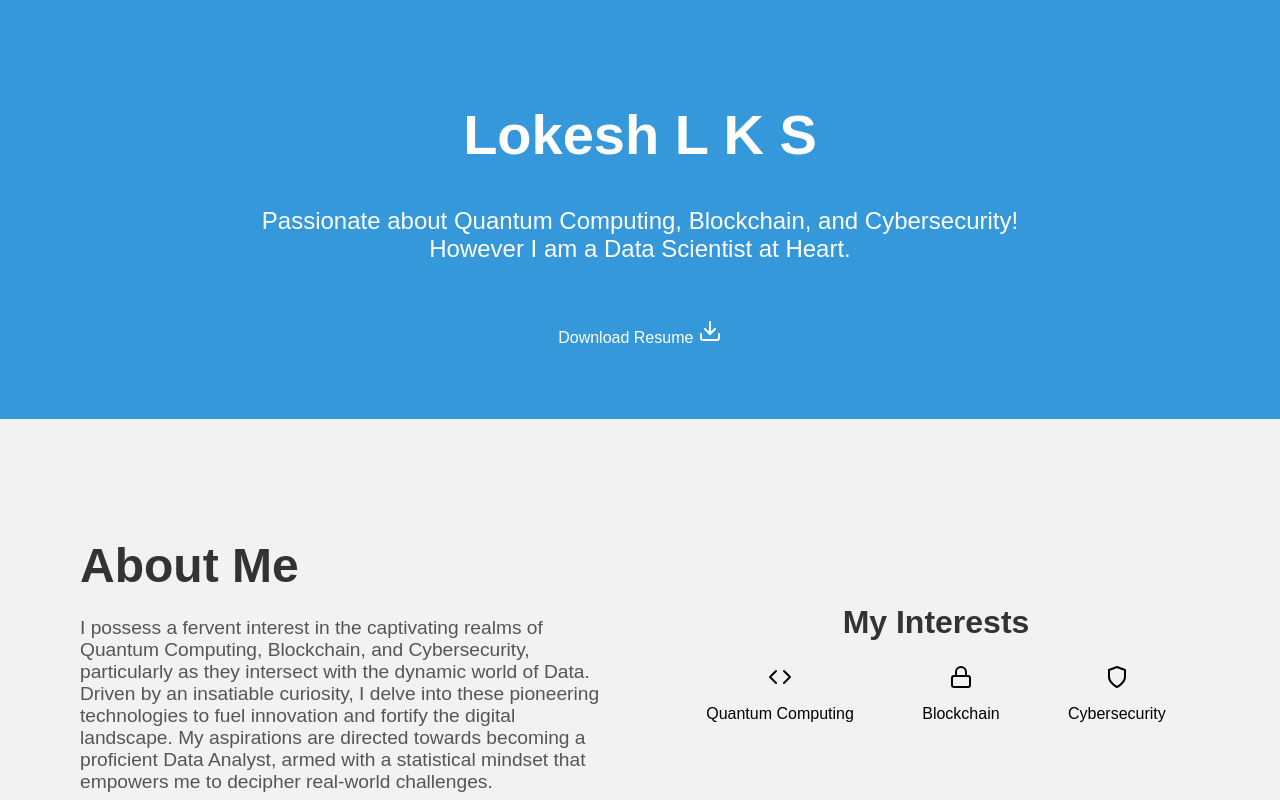
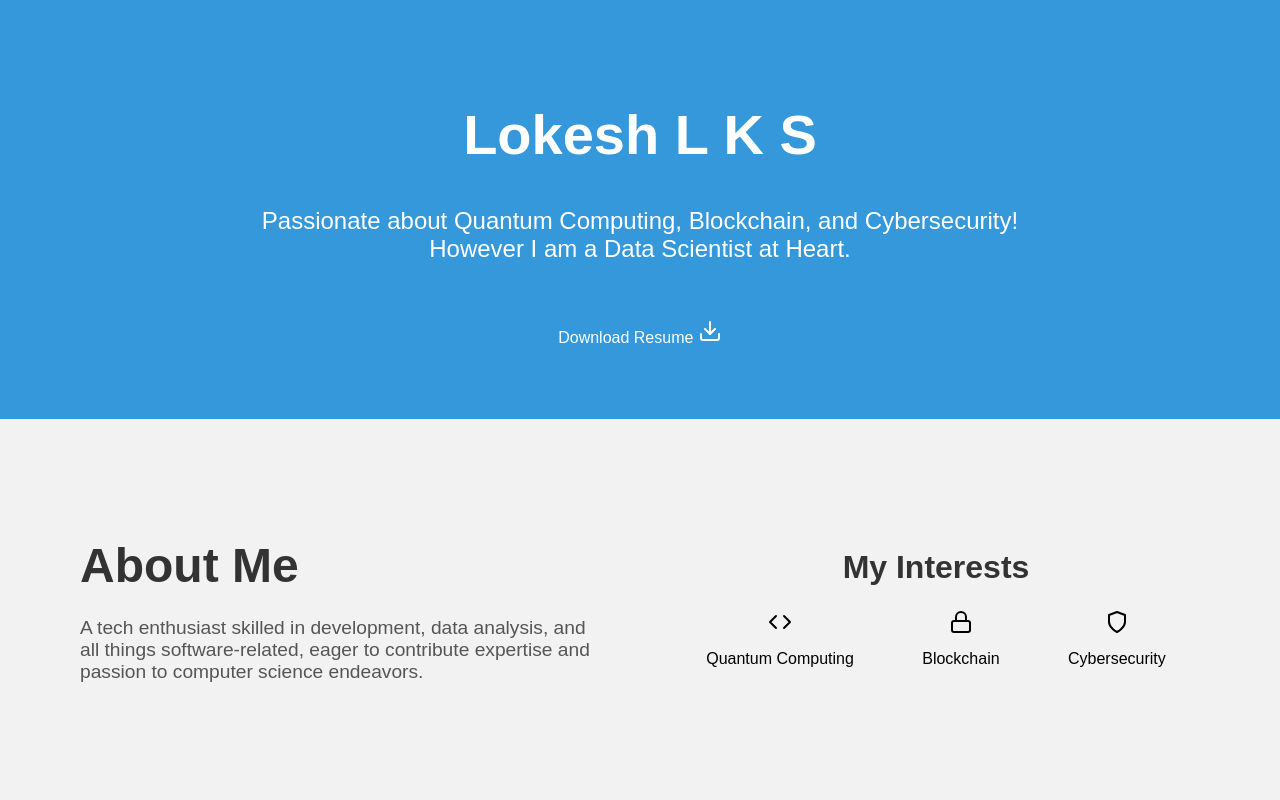
Before and after one commit to loki52501/lks_site, a React (Create React App) app: page / in a window 1280 px wide. Shown: the top 800 px of the page. Built offline with nearby package versions, Linux system fonts and the light colour scheme.

Commit message:
site with witty

```diff
--- a/src/components/About.js
+++ b/src/components/About.js
@@ -10,8 +10,7 @@ const About = () => {
       <div className="about-content">
         <h2 className="about-heading">About Me</h2>
         <p className="about-description">
-        I possess a fervent interest in the captivating realms of Quantum Computing, Blockchain, and Cybersecurity, particularly as they intersect with the dynamic world of Data. Driven by an insatiable curiosity, I delve into these pioneering technologies to fuel innovation and fortify the digital landscape. My aspirations are directed towards becoming a proficient Data Analyst, armed with a statistical mindset that empowers me to decipher real-world challenges.
-        </p>
+        A tech enthusiast skilled in development, data analysis, and all things software-related, eager to contribute expertise and passion to computer science endeavors.</p>
       </div>
       <div className="interests-section">
         <h3 className="interests-heading">My Interests</h3>
```
Also changed, not shown: 2 other files (tests, documents, lock files or other folders).
